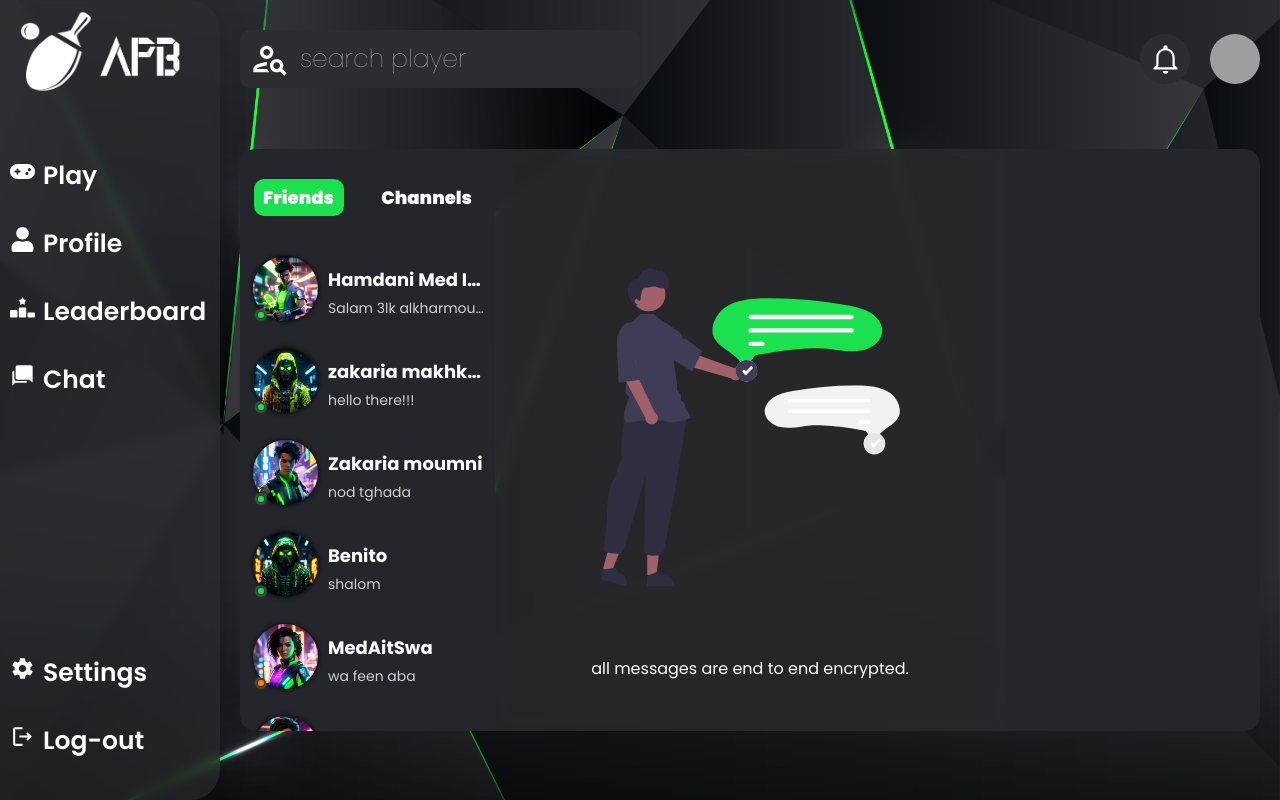
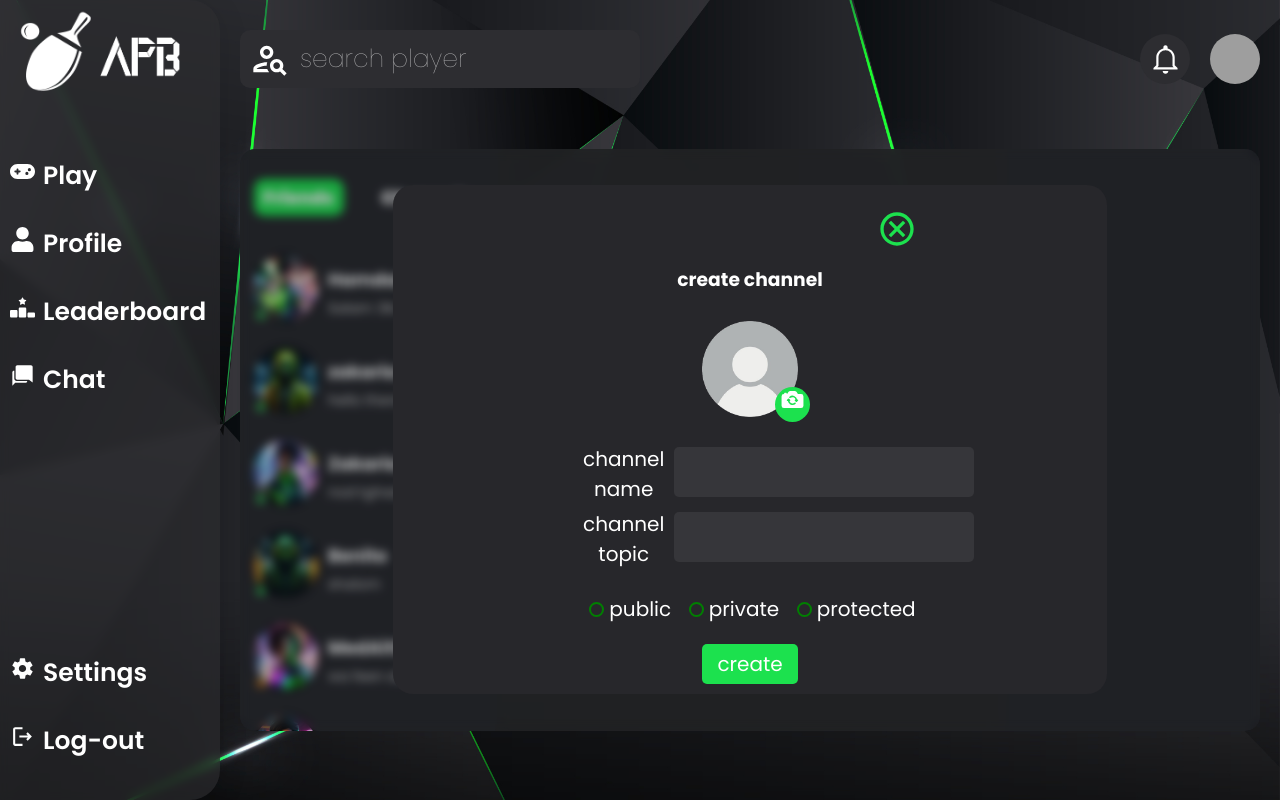
Before and after one commit to YassineElHajjami0/Trenscendence, a Next.js app: page /chat in a window 1280 px wide. Built offline with nearby package versions, Linux system fonts and the light colour scheme; grey boxes are pictures that could not be loaded.

Commit message:
push from e1 to work on e2

```diff
--- a/app/chat/Channels/channelChat.css
+++ b/app/chat/Channels/channelChat.css
@@ -395,3 +395,19 @@
 .selectedChannelData .leaveBtn .cancelBtn:active {
   scale: 0.9;
 }
+
+/*-------------create channel----------------*/
+
+.popupContainer input[type="file"] {
+  display: none;
+}
+.custom-file-input {
+  display: inline-block;
+  width: 20px;
+  height: 20px;
+  background-color: #070c08;
+  color: #070c08;
+  z-index: 852;
+}
+
+/*----------------end channel----------------*/
--- /dev/null
+++ b/app/chat/Channels/popupCreateChannel.tsx
@@ -0,0 +1,75 @@
+"use client";
+import React, { useState } from "react";
+import Image from "next/image";
+import { IoCameraReverse } from "react-icons/io5";
+import { MdOutlineCancel } from "react-icons/md";
+import "./channelChat.css";
+
+const PopupCreateChannel = () => {
+  const [selectedChannelPicture, setSelectedChannelPicture] =
+    useState("/default.png");
+
+  return (
+    <div className="popupContainer">
+      <button className="cancelBtn">
+        <MdOutlineCancel />
+      </button>
+      <h3>create channel</h3>
+      <div className="imageContainer">
+        <Image
+          className="img"
+          src={selectedChannelPicture}
+          width={150}
+          height={150}
+          alt=""
+        />
+        <div className="chooseImageBtn">
+          <label htmlFor="file-upload" className="">
+            <IoCameraReverse />
+          </label>
+          <input
+            type="file"
+            id="file-upload"
+            className="custom-file-input"
+            accept=".jpg .png .jpeg "
+          />
+        </div>
+      </div>
+      <div className="nameInput">
+        <label htmlFor="channelName">channel name</label>
+        <input type="text" maxLength={25} name="name" id="channelName" />
+      </div>
+      <div className="topicInput">
+        <label htmlFor="channeltopic">channel topic</label>
+        <input type="text" name="topic" maxLength={50} id="channeltopic" />
+      </div>
+      <div className="channelType">
+        <div>
+          <input type="radio" id="public" value={"public"} name="channelType" />
+          <label htmlFor="public">public</label>
+        </div>
+        <div>
+          <input
+            type="radio"
+            id="private"
+            value={"private"}
+            name="channelType"
+          />
+          <label htmlFor="private">private</label>
+        </div>
+        <div>
+          <input
+            type="radio"
+            id="protected"
+            value={"protected"}
+            name="channelType"
+          />
+          <label htmlFor="protected">protected</label>
+        </div>
+      </div>
+      <button className="createChannelBtn">create</button>
+    </div>
+  );
+};
+
+export default PopupCreateChannel;
--- a/app/chat/chat.css
+++ b/app/chat/chat.css
@@ -37,15 +37,35 @@
   height: fit-content;
   border-radius: 20px;
   text-align: center;
-  padding: 60px 340px;
+  padding: 10px 340px;
   background-color: #27272b;
 }
 .chat_channels_sub_container .createChannelPopup .popupContainer .cancelBtn {
-  position: absolute;
-  top: 0px;
-  left: 50%;
-  transform: translateX(-50%);
-  font-size: 30px;
+  font-size: 40px;
+  color: #1ce14e;
+  display: block;
+  background-color: transparent;
+  border: none;
+  outline: none;
+  cursor: pointer;
+  position: relative;
+  margin-top: 10px;
+  transition: 0.3s;
+  right: 0;
+
+  margin-left: auto;
+}
+.chat_channels_sub_container
+  .createChannelPopup
+  .popupContainer
+  .cancelBtn:active {
+  scale: 0.95;
+}
+.chat_channels_sub_container
+  .createChannelPopup
+  .popupContainer
+  .cancelBtn:hover {
+  color: #1ab741;
 }
 .chat_channels_sub_container .createChannelPopup .imageContainer {
   width: 150px;
@@ -71,6 +91,11 @@
   position: absolute;
   right: 10%;
   bottom: 15%;
+  cursor: pointer;
+}
+.chat_channels_sub_container .createChannelPopup .chooseImageBtn label {
+  cursor: pointer;
+  font-size: 25px;
 }
 .chat_channels_sub_container .createChannelPopup .chooseImageBtn:active {
   scale: 0.95;
@@ -129,6 +154,13 @@
   .createChannelPopup
   .popupContainer
   .channelType
+  label {
+  cursor: pointer;
+}
+.chat_channels_sub_container
+  .createChannelPopup
+  .popupContainer
+  .channelType
   input[type="radio"] {
   -webkit-appearance: none;
   -moz-appearance: none;
@@ -138,6 +170,7 @@
   border-radius: 50%;
   margin: 5px;
   border: 2px solid green;
+  cursor: pointer;
 }
 .chat_channels_sub_container
   .createChannelPopup
@@ -185,12 +218,12 @@
 
 @media (max-width: 1440px) {
   .chat_channels_sub_container .createChannelPopup .popupContainer {
-    padding: 60px 190px;
+    padding: 10px 190px;
   }
 }
 @media (max-width: 1024px) {
   .chat_channels_sub_container .createChannelPopup .popupContainer {
-    padding: 60px 115px;
+    padding: 10px 115px;
   }
   .chat_channels_sub_container
     .createChannelPopup
@@ -209,7 +242,7 @@
 }
 @media (max-width: 768px) {
   .chat_channels_sub_container .createChannelPopup .popupContainer {
-    padding: 50px 120px;
+    padding: 10px 120px;
   }
   .chat_channels_sub_container .createChannelPopup .popupContainer {
     width: 90%;
--- a/app/chat/page.tsx
+++ b/app/chat/page.tsx
@@ -12,6 +12,7 @@ import { slctdFriend } from "../Atoms/friendAtom";
 import { useRecoilState } from "recoil";
 import ChannelInfo from "./Channels/channelInfo";
 import { IoCameraReverse } from "react-icons/io5";
+import PopupCreateChannel from "./Channels/popupCreateChannel";
 
 const Chat = () => {
   const [dotsIcon, setDotsIcone] = useState(true);
@@ -19,75 +20,14 @@ const Chat = () => {
   const [mode, setMode] = useState("friends");
   const [selectedFriend, setSelectedFriend] = useRecoilState(slctdFriend);
   const [selectedChannel, setSelectedChannel] = useState(-1);
-  const [selectedChannelPicture, setSelectedChannelPicture] =
-    useState("/default.png");
+
   const selectedBtn = mode === "friends" ? "toleft" : "toright";
   return (
     <div className="chat_channels_container">
       <div className="chat_channels_sub_container">
-        {/* <div className="createChannelPopup">
-          <div className="popupContainer">
-            <div className="cancelBtn">
-              <MdOutlineCancel />
-            </div>
-            <h3>create channel</h3>
-            <div className="imageContainer">
-              <Image
-                className="img"
-                src={selectedChannelPicture}
-                width={150}
-                height={150}
-                alt=""
-              />
-              <div className="chooseImageBtn">
-                <IoCameraReverse />
-              </div>
-            </div>
-            <div className="nameInput">
-              <label htmlFor="channelName">channel name</label>
-              <input type="text" maxLength={25} name="name" id="channelName" />
-            </div>
-            <div className="topicInput">
-              <label htmlFor="channeltopic">channel topic</label>
-              <input
-                type="text"
-                name="topic"
-                maxLength={50}
-                id="channeltopic"
-              />
-            </div>
-            <div className="channelType">
-              <div>
-                <input
-                  type="radio"
-                  id="public"
-                  value={"public"}
-                  name="channelType"
-                />
-                <label htmlFor="public">public</label>
-              </div>
-              <div>
-                <input
-                  type="radio"
-                  id="private"
-                  value={"private"}
-                  name="channelType"
-                />
-                <label htmlFor="private">private</label>
-              </div>
-              <div>
-                <input
-                  type="radio"
-                  id="protected"
-                  value={"protected"}
-                  name="channelType"
-                />
-                <label htmlFor="protected">protected</label>
-              </div>
-            </div>
-            <button className="createChannelBtn">create</button>
-          </div>
-        </div> */}
+        <div className="createChannelPopup">
+          <PopupCreateChannel />
+        </div>
         <div
           className={`col1 ${
             (selectedFriend !== "none" || selectedChannel > 0) && "hideCol1"
```
